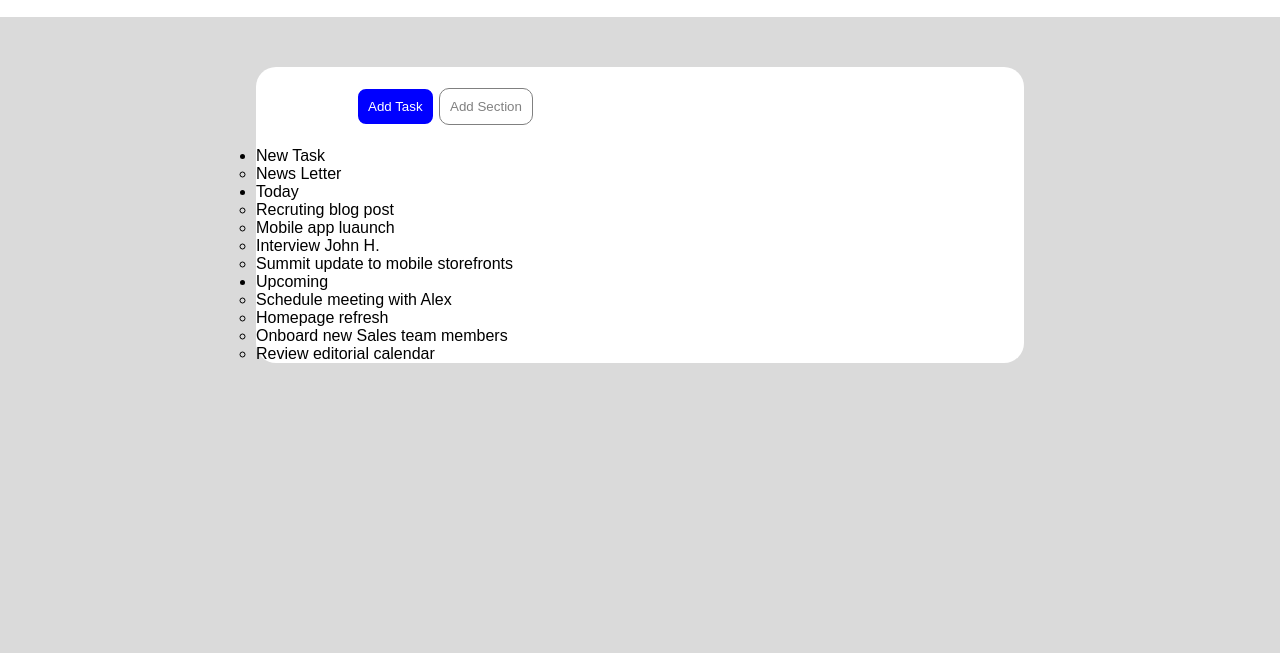
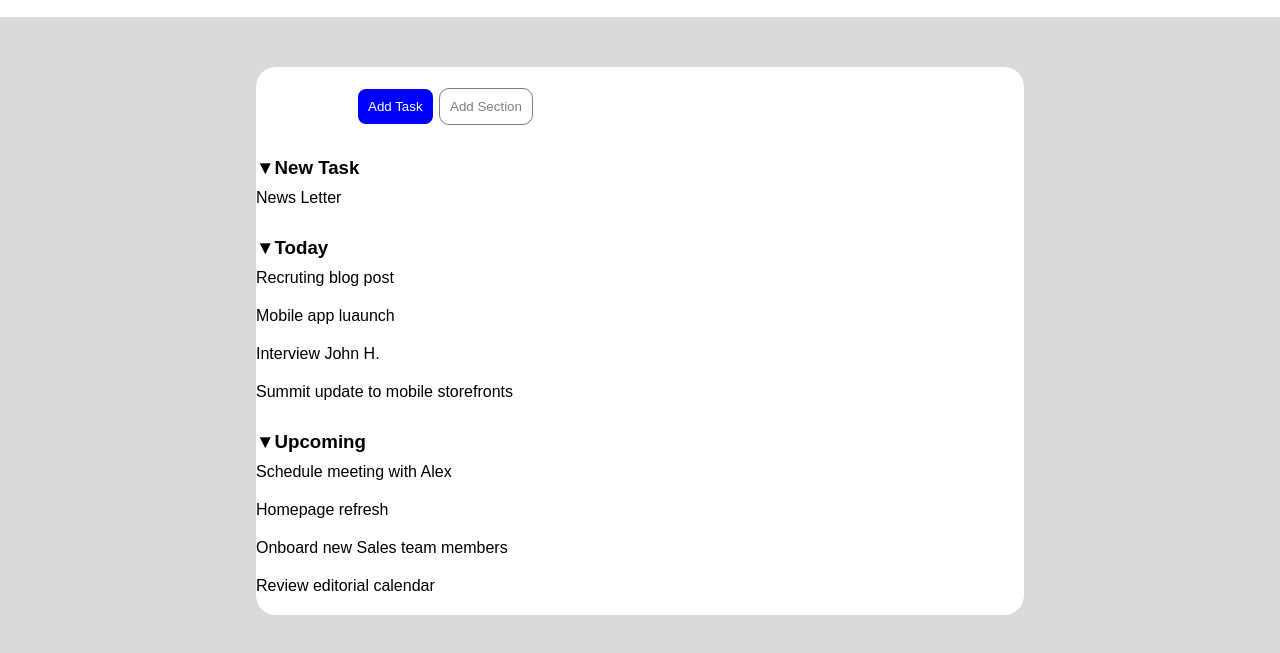
Before and after one commit to EmanueleBrusa/html-css-toboolist, a plain HTML site: page index.html in a window 1280 px wide. Shown: the part 83-736 px from the top of the page. Drawn offline with Linux system fonts and the light colour scheme.

Commit message:
[FEAT]aggiungti i simboli alle voci principali

```diff
--- a/css/style.css
+++ b/css/style.css
@@ -53,6 +53,11 @@ header{
 }
 /*fine contenitore superiore*/
 /*inizio contenitore inferiore*/
-
+ul{
+    list-style-type: none;
+}
+li{
+    padding: 10px 0px;
+}
 /*fine contenitore inferiore*/
 /*fine main*/
--- a/index.html
+++ b/index.html
@@ -26,25 +26,25 @@
          <!--seconda parte inferiore del main-->
          <div class="contenitore-inferiore">
            <ul> <!--inizio lista main-->
-            <li>New Task <!--prima voce lista-->
+            <li> <h3>&#9660;New Task</h3> <!--prima voce lista-->
               <ul>
-                <li>News Letter</li>
+                <li><span class="simboli"></span>News Letter</li>
               </ul>
             </li> <!--fine prima voce-->
-            <li>Today <!--seconda voce lista-->
+            <li><h3>&#9660;Today</h3> <!--seconda voce lista-->
               <ul>
-                <li>Recruting blog post</li>
-                <li>Mobile app luaunch</li>
-                <li>Interview John H.</li>
-                <li>Summit update to mobile storefronts</li>
+                <li><span class="simboli"></span>Recruting blog post</li>
+                <li><span class="simboli"></span>Mobile app luaunch</li>
+                <li><span class="simboli"></span>Interview John H.</li>
+                <li><span class="simboli"></span>Summit update to mobile storefronts</li>
               </ul>
             </li> <!--fine seconda voce-->
-            <li>Upcoming <!--inizio terza voce lista-->
+            <li><h3>&#9660;Upcoming</h3> <!--inizio terza voce lista-->
               <ul>
-                <li>Schedule meeting with Alex</li>
-                <li>Homepage refresh</li>
-                <li>Onboard new Sales team members</li>
-                <li>Review editorial calendar</li>
+                <li><span class="simboli"></span>Schedule meeting with Alex</li>
+                <li><span class="simboli"></span>Homepage refresh</li>
+                <li><span class="simboli"></span>Onboard new Sales team members</li>
+                <li><span class="simboli"></span>Review editorial calendar</li>
               </ul>
             </li> <!--fine terza voce-->
            </ul> <!--fine lista main-->
```
